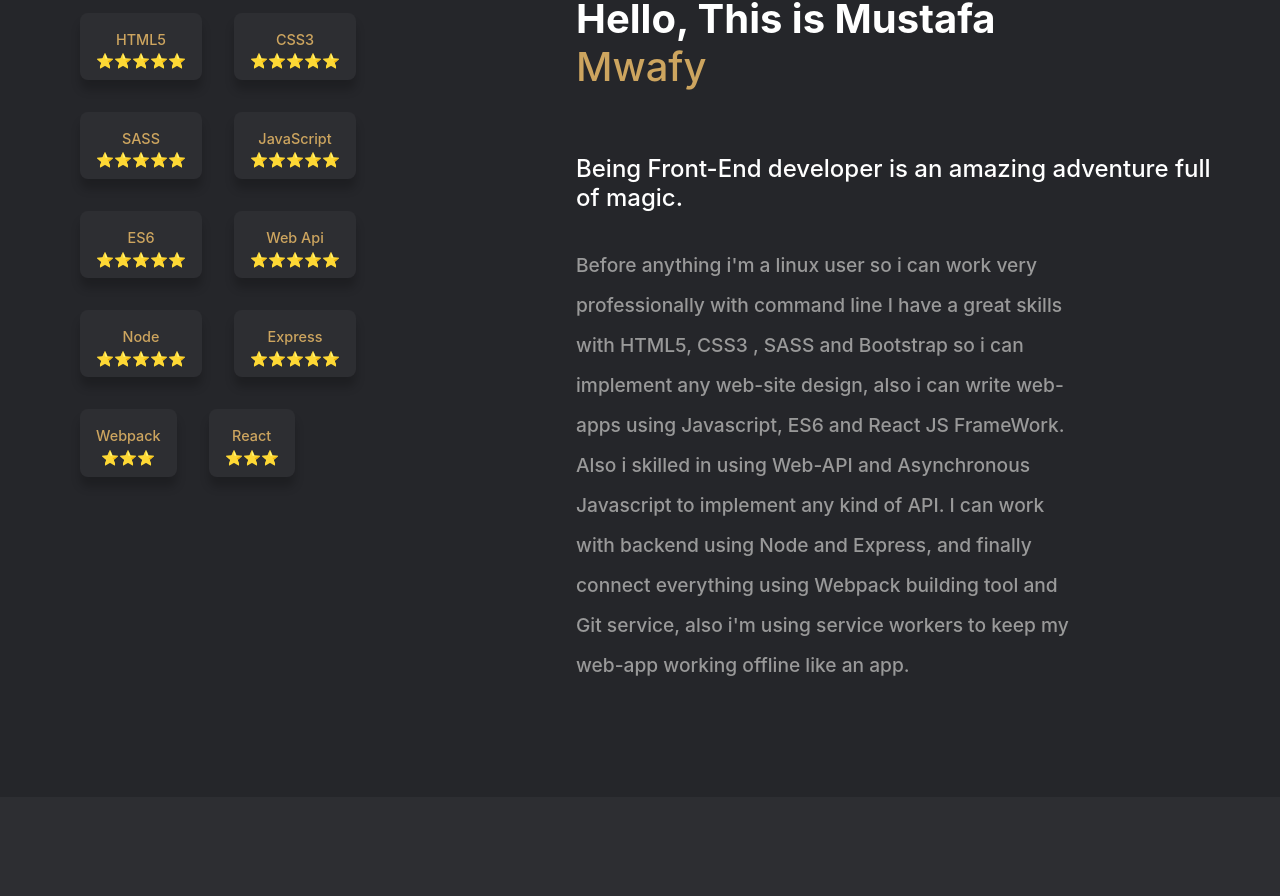
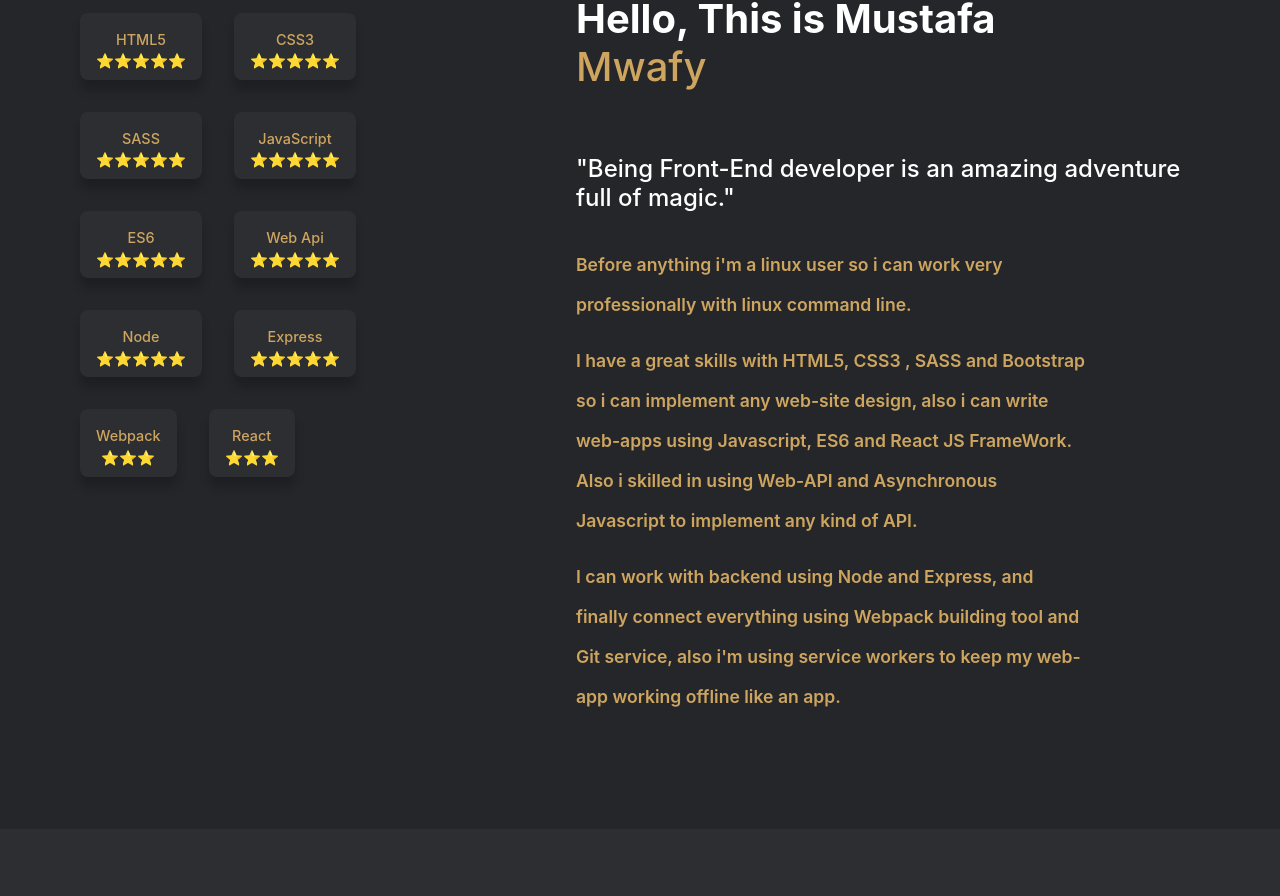
Before and after one commit to mwafy092/Mwafy-Landing-Page, a React (Create React App) app: page / in a window 1280 px wide. Shown: the part 901-1797 px from the top of the page. Built offline with nearby package versions, Linux system fonts and the light colour scheme.

Commit message:
site update 4

```diff
--- a/src/components/AboutBlock.jsx
+++ b/src/components/AboutBlock.jsx
@@ -29,17 +29,22 @@ function AboutBlock() {
                     Hello, This is Mustafa<span>Mwafy</span>
                 </h1>
                 <h3>
-                    Being Front-End developer is an amazing adventure full of
-                    magic.
+                    "Being Front-End developer is an amazing adventure full of
+                    magic."
                 </h3>
                 <p>
                     Before anything i'm a linux user so i can work very
-                    professionally with command line I have a great skills with
-                    HTML5, CSS3 , SASS and Bootstrap so i can implement any
-                    web-site design, also i can write web-apps using Javascript,
-                    ES6 and React JS FrameWork. Also i skilled in using Web-API
-                    and Asynchronous Javascript to implement any kind of API. I
-                    can work with backend using Node and Express, and finally
+                    professionally with linux command line.
+                </p>
+                <p className='center'>
+                    I have a great skills with HTML5, CSS3 , SASS and Bootstrap
+                    so i can implement any web-site design, also i can write
+                    web-apps using Javascript, ES6 and React JS FrameWork. Also
+                    i skilled in using Web-API and Asynchronous Javascript to
+                    implement any kind of API.
+                </p>
+                <p>
+                    I can work with backend using Node and Express, and finally
                     connect everything using Webpack building tool and Git
                     service, also i'm using service workers to keep my web-app
                     working offline like an app.
--- a/src/styles/AboutBlock.scss
+++ b/src/styles/AboutBlock.scss
@@ -64,10 +64,13 @@
         }
         p {
             width: 80%;
-            color: #999;
-            font-size: 1.2rem;
-            font-weight: 500;
+            color: #cda55f;
+            font-size: 1.1rem;
+            font-weight: 600;
             line-height: 2.5rem;
+        }
+        p.center {
+            color: #cda55f;
         }
     }
 }
@@ -103,5 +106,12 @@
             padding: 0;
             margin: 0;
         }
+        .intro {
+            padding: 0;
+            p {
+                width: 100%;
+                margin-bottom: 1.5rem;
+            }
+        }
     }
 }
```
